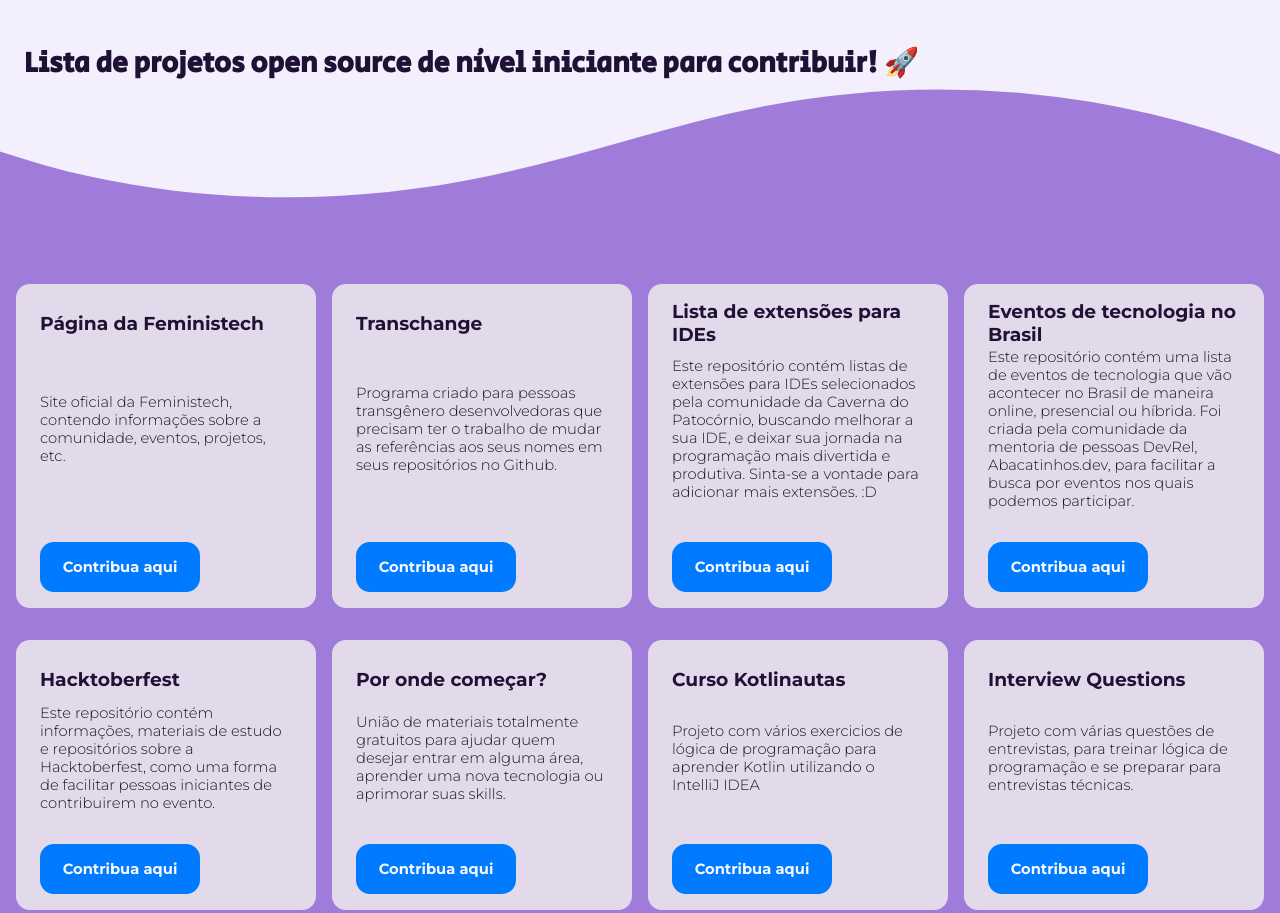
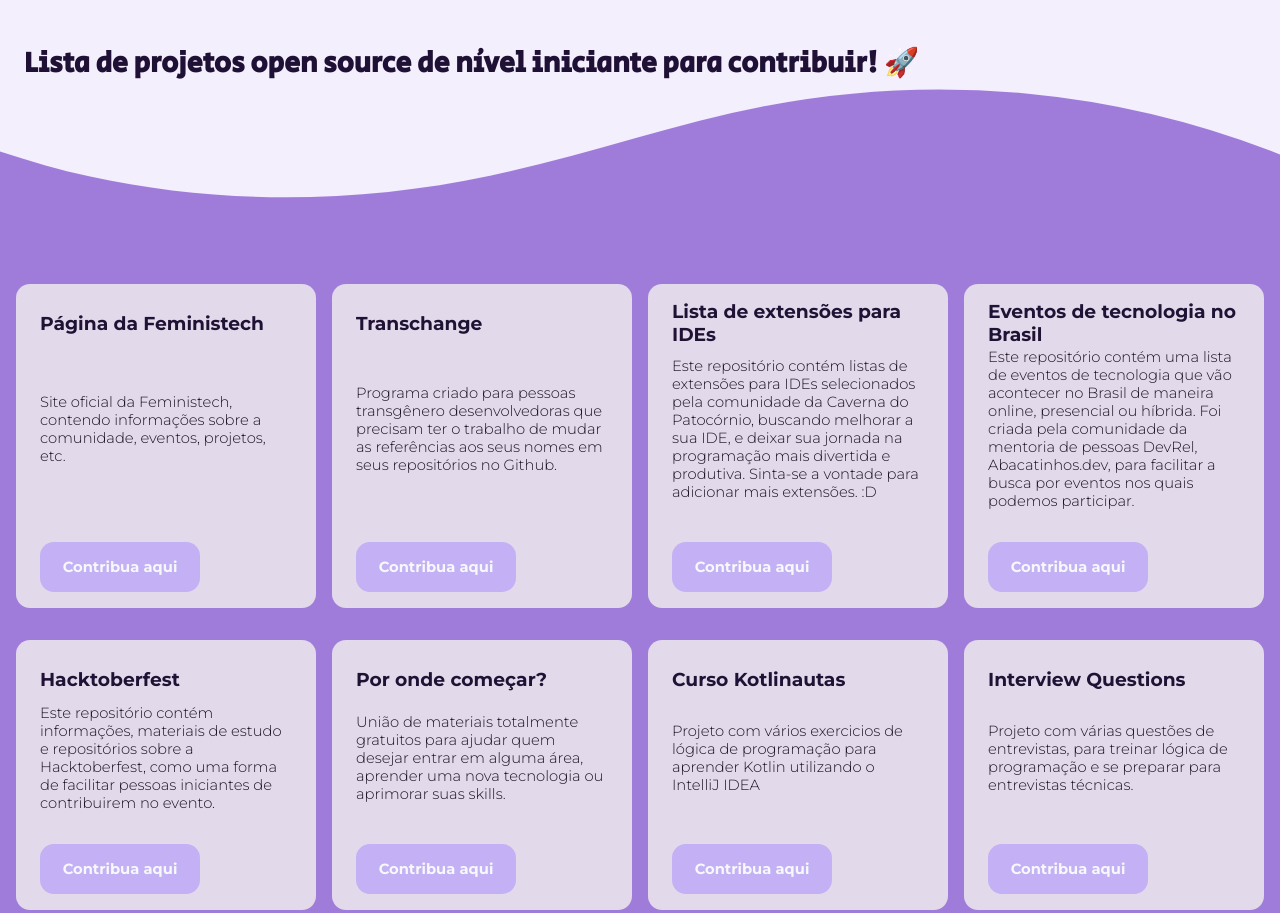
Before and after one commit to bugelseif/projetos-iniciantes, a plain HTML site: page index.html in a window 1280 px wide. Shown: the top 913 px of the page. Drawn offline with Linux system fonts and the light colour scheme.

Commit message:
feat: alteração da cor do botão

```diff
--- a/style.css
+++ b/style.css
@@ -169,12 +169,14 @@
   padding: 1rem;
 
   border-radius: 0.875rem;
-  background-color: #007aff;
+  background-color: #c4b0f5;
+
 }
 
 .card__link:hover {
   color: #f6f8fa;
-  background-color: #3092fd;
+  background-color: #67568c;
+
   transition: all 0.6s ease-in-out;
   -webkit-transition: all 0.6s ease-in-out;
 }
```
